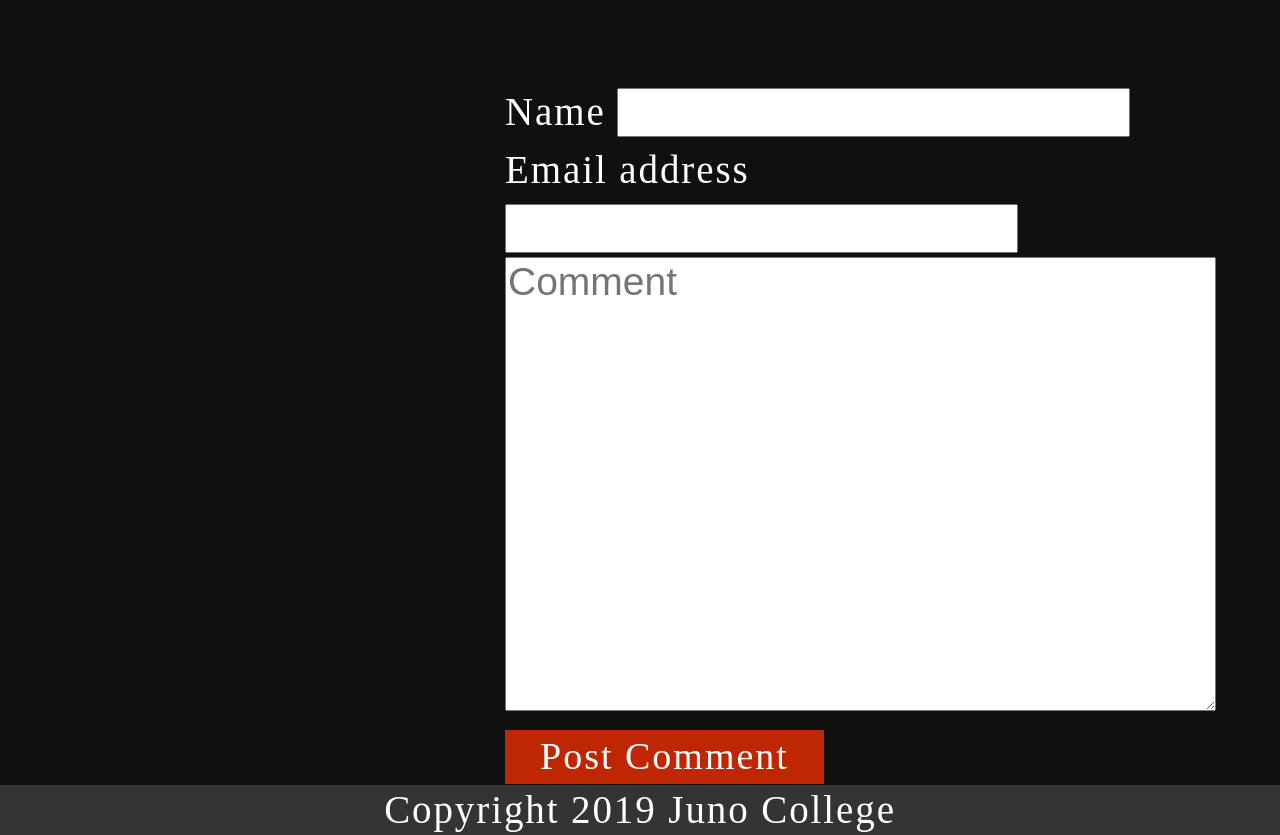
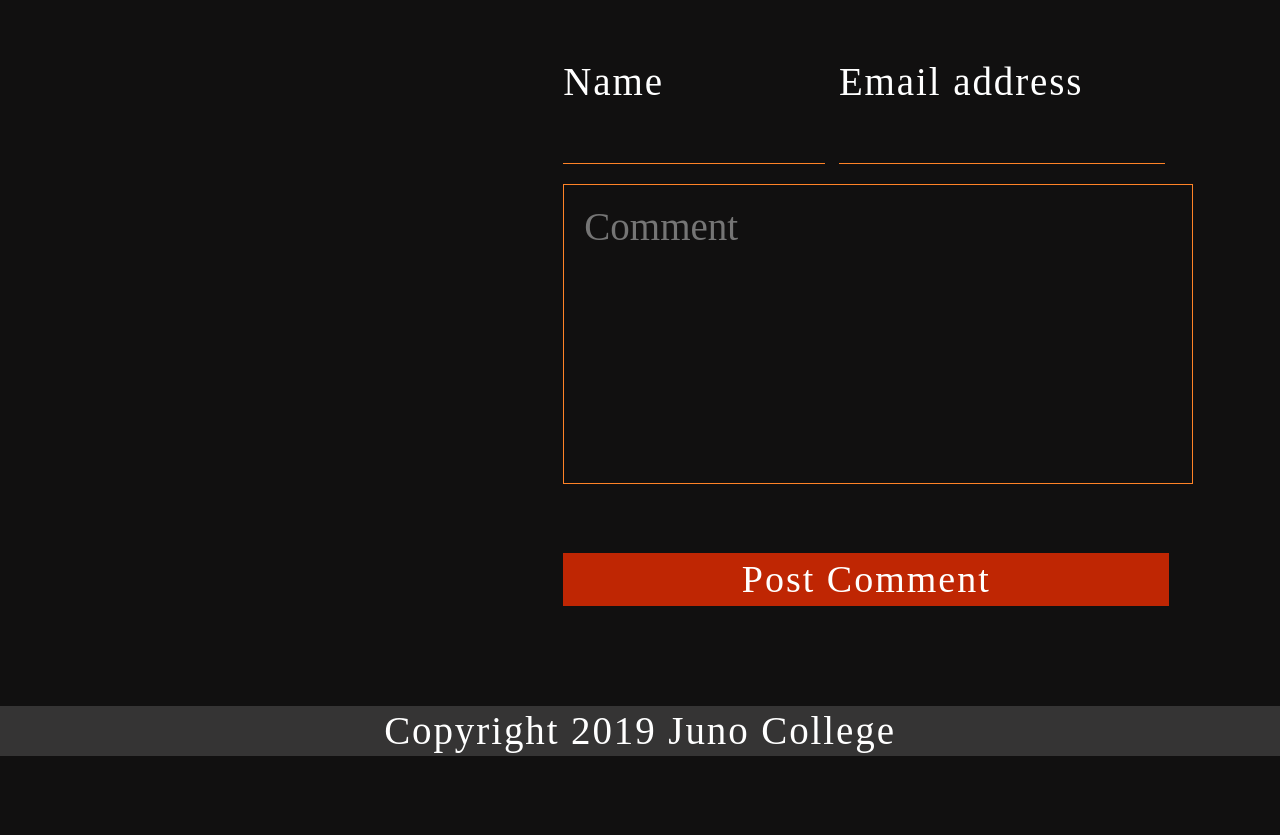
Before and after one commit to joeycsea/joeySeaProjectOne, a plain HTML site: page blog.html in a window 1280 px wide. Shown: the part 3339-4174 px from the top of the page. After the commit the page ends 4095 px from the top, so only its background shows below. Drawn offline with Linux system fonts and the light colour scheme; a web font is replaced by a local one.

Commit message:
blog comment section styles

```diff
--- a/blog.html
+++ b/blog.html
@@ -92,17 +92,19 @@
                </div>
             </section>
 
-            <div class="commentFormContainer">
+            <div class="commentFormContainer blogWrapper">
                <form action="#" method="post" name="commentForm" class="commentForm">
 
-                  <label for="name">Name</label>
-                  <input type="text" id="name">
+                  <div class="nameEmail">
+                     <span><label for="name">Name</label>
+                     <input type="text" id="name"></span>
 
-                  <label for="email">Email address</label>
-                  <input type="email" id="email">
+                     <span><label for="email">Email address</label>
+                     <input type="email" id="email"></span>
+                  </div>
 
                   <label for="message" ></label>
-                  <textarea name="message" id="message" cols="30" rows="10" placeholder="Comment"></textarea>
+                  <textarea name="message" id="message" cols="30" rows="10" placeholder="Comment" placeholder="Comments"></textarea>
 
                   <button>Post Comment</button>
                </form>
--- a/styles/sass/partials/_blogPage.scss
+++ b/styles/sass/partials/_blogPage.scss
@@ -65,10 +65,10 @@
          top: -125px;
          left: 15px;
          max-width: 95%;
+         width: 900px;
          height: auto;
          object-fit: cover;
          box-shadow: -15px 15px $orange;
-
       }
       .blogWords {
          border-left: 5px solid $orange;
@@ -84,7 +84,6 @@
 
 // Comments styles
 .commentContainer {
-   margin-right: 95px;
    .commentCard {
       display: flex;
 
@@ -106,3 +105,34 @@
       }
    }
 }
+
+// Comment Form styles
+.commentFormContainer {
+   .nameEmail {
+      display: flex;
+      justify-content: space-between;
+   }
+   input, textarea{
+      color: white;
+      background-color: $primary;
+      font-family: $bodyFont;
+   }
+   input {
+      border: none;
+      border-bottom: 1px solid $orange;
+      margin-bottom: 20px;
+      width: 95%;
+   }
+   textarea {
+   border: 1px solid $orange;
+   resize: none;
+   width: 630px;
+   height: 300px;
+   margin-bottom: 50px;
+   padding: 20px;
+   }
+   button {
+      width: 98%;
+      margin-bottom: 100px;
+   }
+}
```
Also changed, not shown: styles/style.css.
